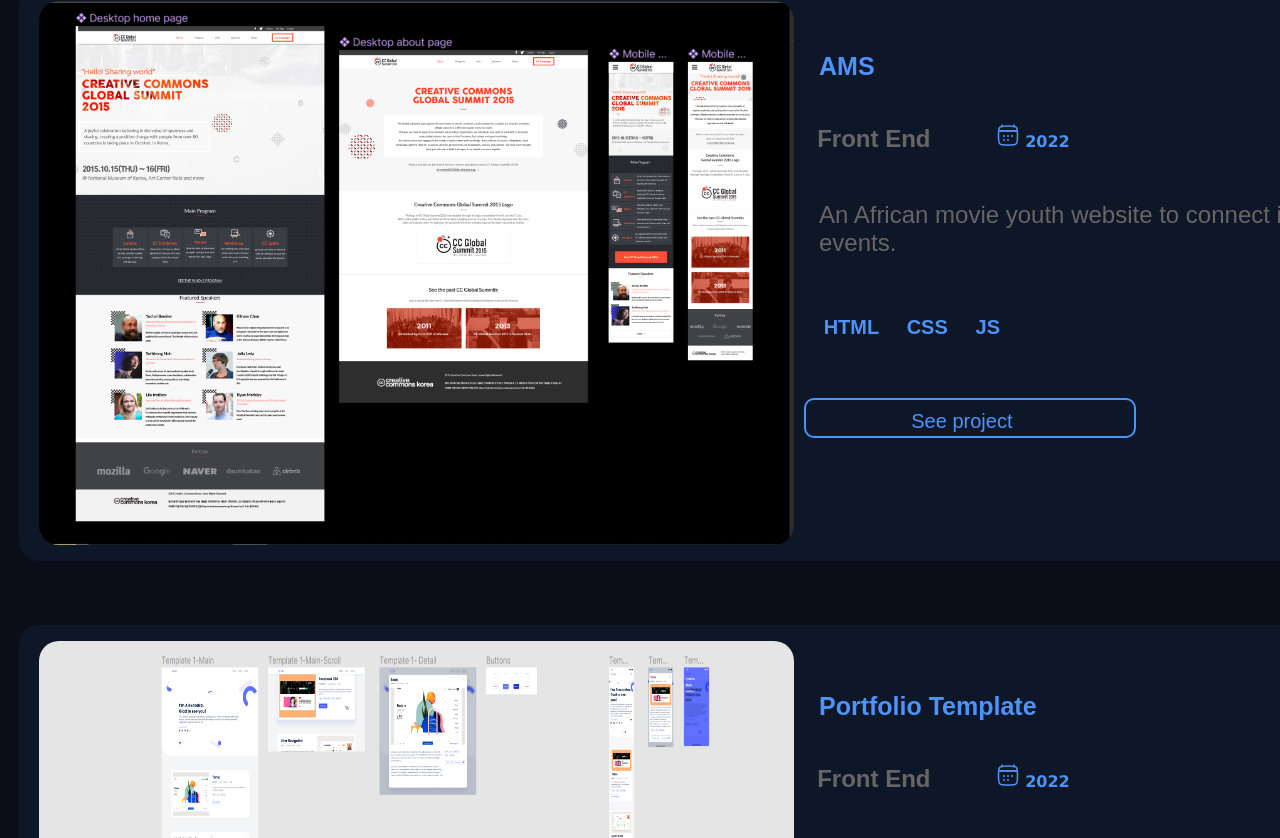
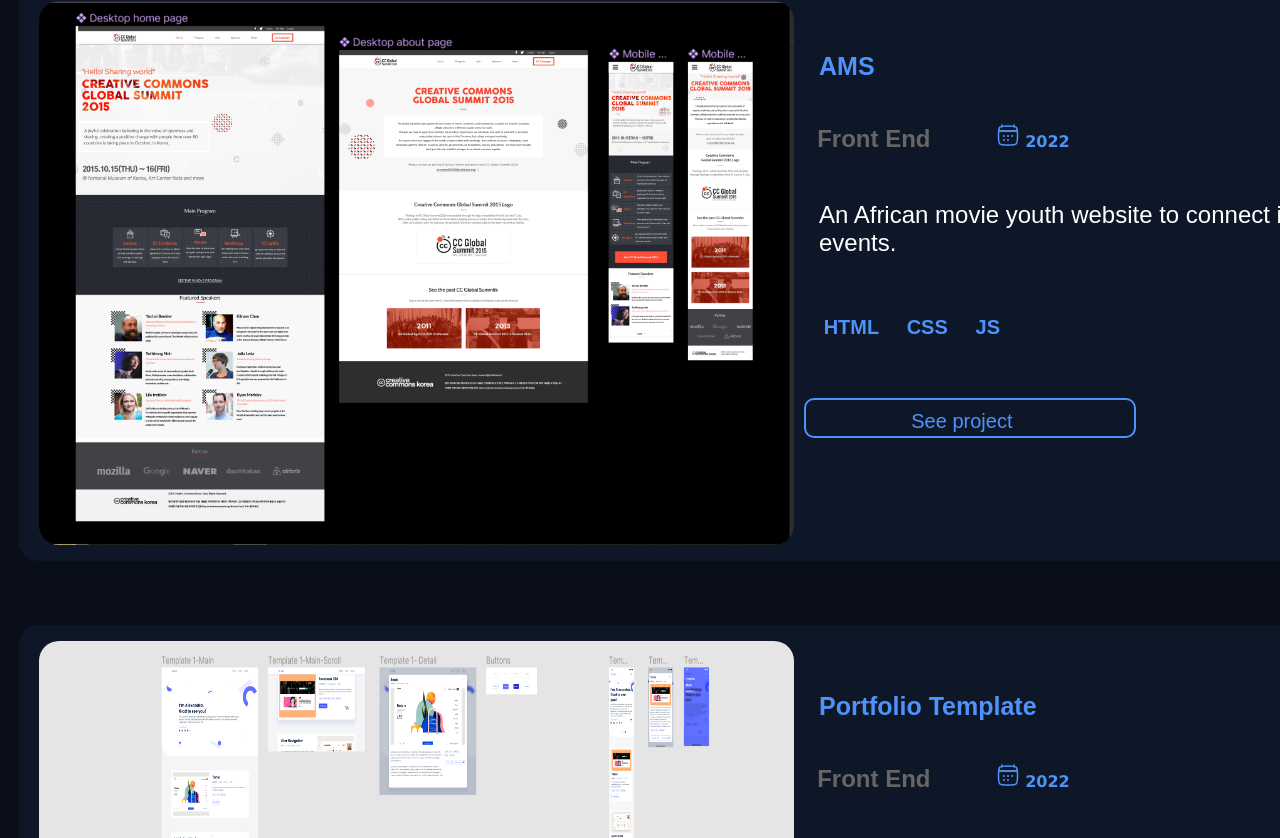
Before and after one commit to Jessekay/JesseDev, a website: page index.html in a window 1280 px wide. Shown: the part 1192-2030 px from the top of the page. Drawn offline with Linux system fonts and the light colour scheme.

Commit message:
change text to white

```diff
--- a/index.css
+++ b/index.css
@@ -270,7 +270,7 @@ b {
 }
 
 .card-text {
-  color: #686565;
+  color: #fff;
   font-family: Arial, Helvetica, sans-serif;
   width: 66%;
   margin-left: 2rem;
```
